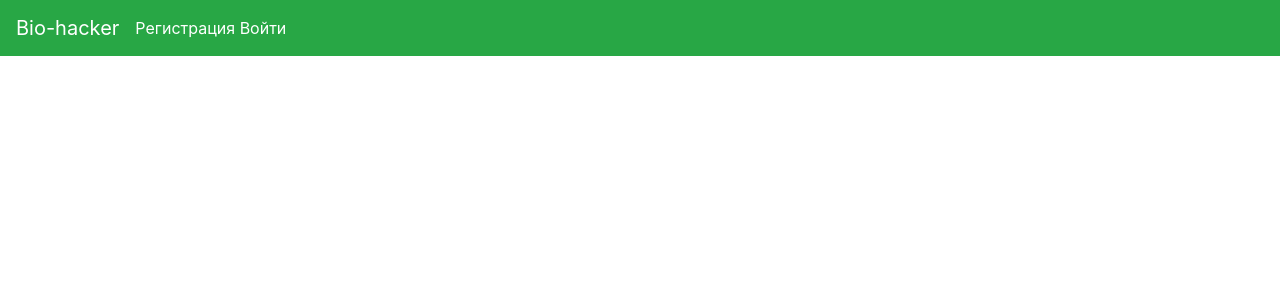
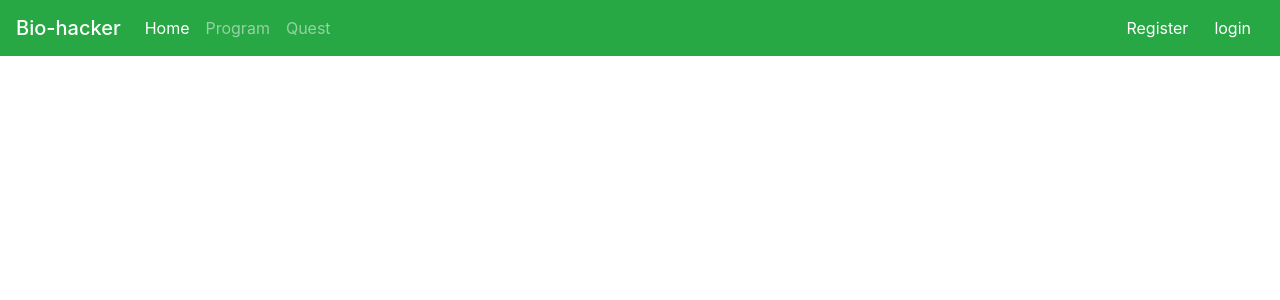
Before and after one commit to NikolaiNorboev/BioHacker, a React (Create React App) app in the folder client/: page / in a window 1280 px wide. Shown: the top 300 px of the page. Built offline with nearby package versions, Linux system fonts and the light colour scheme.

Commit message:
Fix navbar with plain Bootstrap classes

```diff
--- a/client/package.json
+++ b/client/package.json
@@ -8,6 +8,7 @@
     "@testing-library/react": "^9.3.2",
     "@testing-library/user-event": "^7.1.2",
     "bootstrap": "^4.5.0",
+    "bootstrap-icons": "^1.0.0-alpha5",
     "react": "^16.13.1",
     "react-bootstrap": "^1.1.1",
     "react-dom": "^16.13.1",
--- a/client/src/components/Navbar/index.js
+++ b/client/src/components/Navbar/index.js
@@ -1,50 +1,74 @@
-import React from 'react';
-import { Navbar } from 'react-bootstrap';
-import 'bootstrap/dist/css/bootstrap.min.css';
-import {useSelector} from 'react-redux';
+import React from "react";
+import "bootstrap/dist/css/bootstrap.min.css";
+import { useSelector } from "react-redux";
 
 export default function Nav() {
-  const isAuthenticated = useSelector(state => state.auth.isAuthenticated);
-  const username = useSelector(state => state.auth.username);
+  const isAuthenticated = useSelector((state) => state.auth.isAuthenticated);
+  const username = useSelector((state) => state.auth.username);
   console.log(isAuthenticated, username);
   return (
-    <Navbar fixed="top" bg="success" expand="lg">
-      <Navbar.Brand href="#home" className="text-white">
+    <nav className="navbar navbar-expand-lg navbar-dark bg-success">
+      <a className="navbar-brand mb-0 h1" href="#">
         Bio-hacker
-      </Navbar.Brand>
-      <Navbar.Toggle />
-      <Navbar.Collapse className="justify-content-start">
-        {!isAuthenticated && (
-          <Navbar.Text>
-            <a href="signup" className="text-white">
-              Регистрация
+      </a>
+
+      <div className="collapse navbar-collapse" id="navbarSupportedContent">
+        <ul className="navbar-nav mr-auto">
+          <li className="nav-item active">
+            <a className="nav-link" href="#">
+              Home <span className="sr-only">(current)</span>
             </a>
-          </Navbar.Text>
-        )}
-        &nbsp;
-        {!isAuthenticated && (
-          <Navbar.Text>
-            <a href="login" className="text-white">
-              Войти
+          </li>
+          <li className="nav-item">
+            <a className="nav-link" href="program">
+              Program
             </a>
-          </Navbar.Text>
-        )}
-      </Navbar.Collapse>
-      <Navbar.Collapse className="justify-content-end">
-        {isAuthenticated && (
-          <Navbar.Text className="text-white">
-            Вы вошли как: {username}
-          </Navbar.Text>
-        )}
-        &nbsp;
-        {isAuthenticated && (
-          <Navbar.Text>
-            <a href="logout" className="text-white">
-              Выйти
+          </li>
+          <li>
+            <a className="nav-link" href="/quest">
+              Quest
             </a>
-          </Navbar.Text>
-        )}
-      </Navbar.Collapse>
-    </Navbar>
+          </li>
+        </ul>
+        <form className="form-inline my-2 my-lg-0">
+          {isAuthenticated && (
+            <>
+              <svg
+                width="1.5em"
+                height="1.5em"
+                viewBox="0 0 16 16"
+                class="bi bi-person-circle"
+                fill="white"
+                xmlns="http://www.w3.org/2000/svg"
+              >
+                <path d="M13.468 12.37C12.758 11.226 11.195 10 8 10s-4.757 1.225-5.468 2.37A6.987 6.987 0 0 0 8 15a6.987 6.987 0 0 0 5.468-2.63z" />
+                <path
+                  fill-rule="evenodd"
+                  d="M8 9a3 3 0 1 0 0-6 3 3 0 0 0 0 6z"
+                />
+                <path
+                  fill-rule="evenodd"
+                  d="M8 1a7 7 0 1 0 0 14A7 7 0 0 0 8 1zM0 8a8 8 0 1 1 16 0A8 8 0 0 1 0 8z"
+                />
+              </svg>
+              <span class="navbar-text mx-2">{username}</span>
+              <button className="btn btn-success my-2 my-sm-0" href="logout">
+                logout
+              </button>
+            </>
+          )}
+          {!isAuthenticated && (
+            <>
+              <button className="btn btn-success my-2 my-sm-0" href="signup">
+                Register
+              </button>
+              <button className="btn btn-success my-2 my-sm-0" href="login">
+                login
+              </button>
+            </>
+          )}
+        </form>
+      </div>
+    </nav>
   );
 }
--- a/client/src/index.css
+++ b/client/src/index.css
@@ -11,17 +11,6 @@ code {
   font-family: source-code-pro, Menlo, Monaco, Consolas, 'Courier New',
     monospace;
 }
-#root {
-  display: flex;
-  justify-content: center;
-  align-items: center;
-  height: 100vh;
-}
-
-.navbar {
-  position: absolute;
-  top: 0;
-}
 
 .form-container {
 
```
Also changed, not shown: 1 other file (tests, documents, lock files or other folders).
